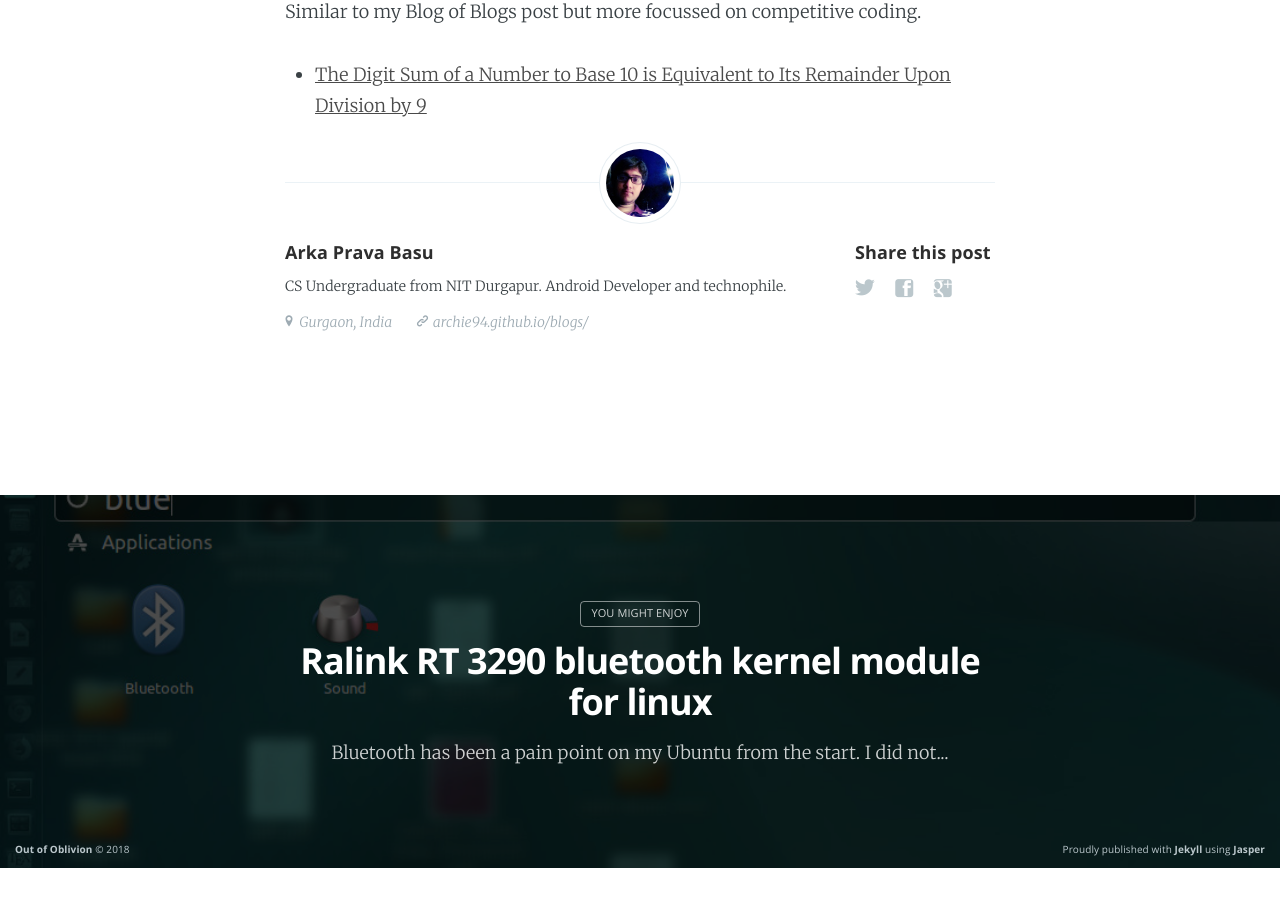
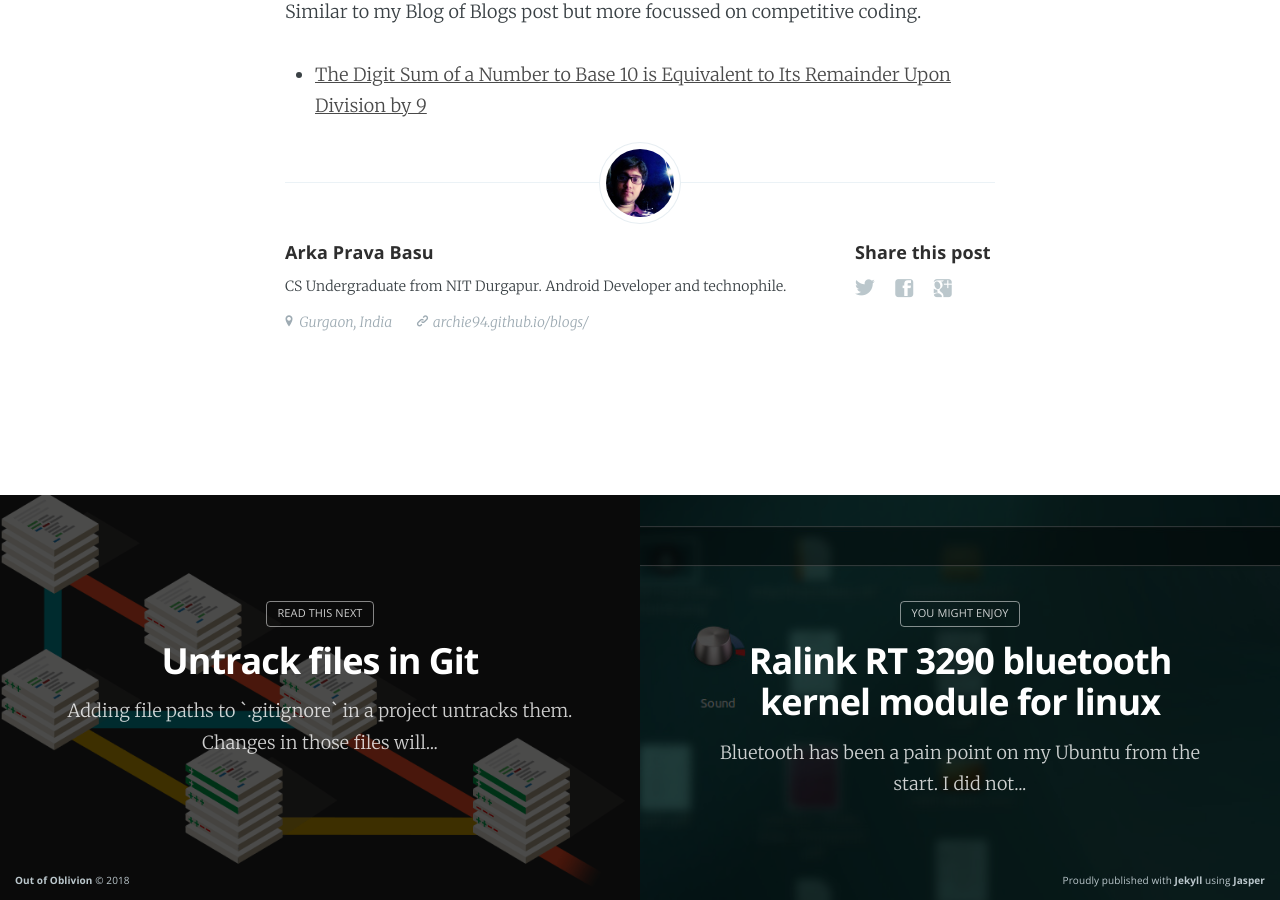
Before and after one commit to archie94/blogs, a Jekyll site: the page built from _posts/2018-02-04-cp-cookbook.md, in a window 1280 px wide and 900 px high, scrolled down 720 px. Built offline with Jekyll 4.4.1, drawn with Linux system fonts in a browser that asks for light colours; nearby versions of some CDN libraries; before the commit the page ends 1588 px from its top, so only the background shows below that; some of the changed lines change nothing that is shown.

Commit message:
New blog entry: Untrack files in git
- add logo and images
- make a new navigation tag: git

Signed-off-by: Arka Prava Basu <arkaprava94@gmail.com>

```diff
--- a/_includes/navigation.html
+++ b/_includes/navigation.html
@@ -14,6 +14,8 @@
 
         <li class="nav-devops {% if page.url contains 'devops' %} nav-current{% endif %}" role="presentation"><a href="{{ site.baseurl }}tag/DevOps">DevOps</a></li>
 
+        <li class="nav-git {% if page.url contains 'git' %} nav-current{% endif %}" role="presentation"><a href="{{ site.baseurl }}tag/git">Git</a></li>
+
         <li class="nav-author {% if page.current == 'author' %} nav-current{% endif %}" role="presentation"><a href="{{ site.baseurl }}author/casper">Author</a></li>
     </ul>
     <a class="subscribe-button icon-feed" href="{{ site.baseurl }}feed.xml">Subscribe</a>
--- /dev/null
+++ b/_posts/2018-05-05-untrack-files-in-git.md
@@ -0,0 +1,24 @@
+---
+layout: post
+cover: 'assets/images/git_1.png'
+title: Untrack files in Git
+date:   2018-05-05 00:00:00
+tags: git
+subclass: 'post tag-fiction'
+categories: 'casper'
+navigation: True
+logo: 'assets/images/git_logo.png'
+---
+
+Adding file paths to `.gitignore` in a project untracks them. Changes in those files will not be tracked and we are good to go. What if we do need a version of a file to be pushed in the repository? Say in our project we have a file `keys` which contains the a pair of keys. We do not wish to push the credentials to our repo, but we would like to keep the file `keys` in our repository.
+
+Running `git rm --cached <file-path>` will remove the path from index. The subsequent push will delete the file from remote. It did not help me. So here is what I did.
+
+- Remove the existing file containing the credentials from `.gitignore`
+- Replace the credentials in the file with dummy. Commit the sample file and push it to remote.
+- Now run `git update-index --assume-unchanged <file-path>` for the file. Add your credentials to the file and you are good to go. The further changes in our file are not tracked. Running `git update-index --no-assume-unchanged <file-path>` will bring the file back to being tracked.
+
+From the [git documentation](https://git-scm.com/docs/git-update-index#git-update-index---no-assume-unchanged)
+
+
+		When this flag is specified, the object names recorded for the paths are not updated. Instead, this option sets/unsets the "assume unchanged" bit for the paths. When the "assume unchanged" bit is on, the user promises not to change the file and allows Git to assume that the working tree file matches what is recorded in the index. If you want to change the working tree file, you need to unset the bit to tell Git.
```
Also changed, not shown: assets/images/git_1.png (added), assets/images/git_logo.png (added).
